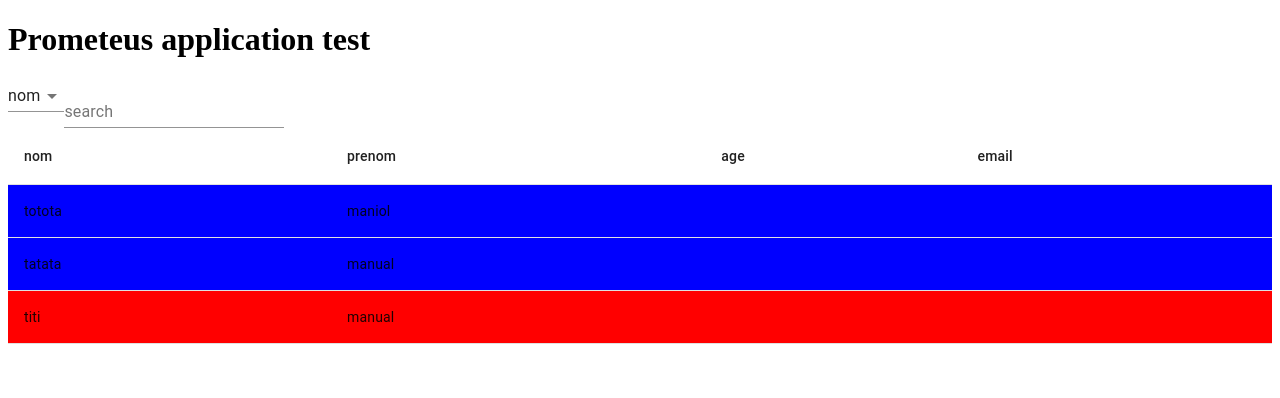
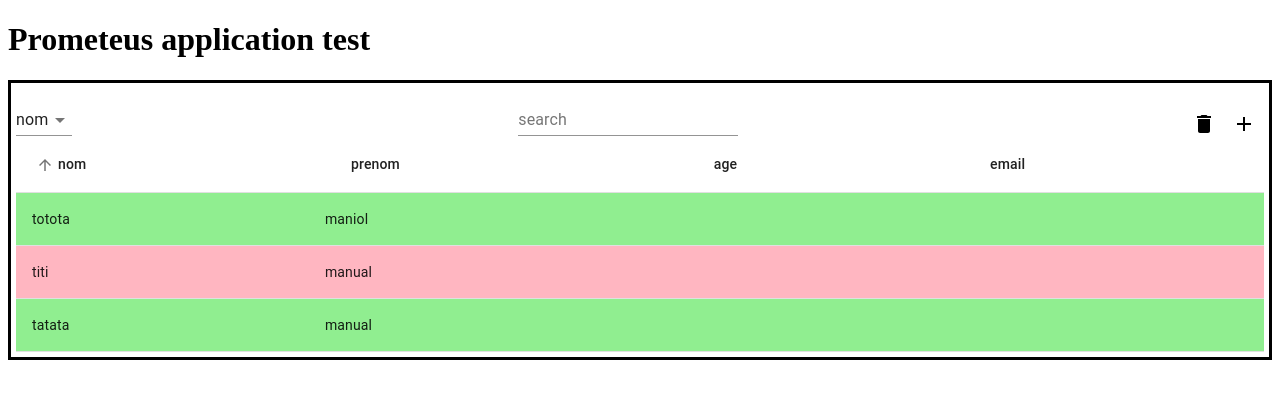
Before and after one commit to Florian-Thauvin/react-mvc-elementary, a React (Create React App) app in the folder prometeus/: page / in a window 1280 px wide. Shown: the top 398 px of the page. Built offline with nearby package versions, Linux system fonts and the light colour scheme.

Commit message:
Mise en place du tableau

```diff
--- a/prometeus/package.json
+++ b/prometeus/package.json
@@ -4,6 +4,7 @@
   "private": true,
   "dependencies": {
     "@material-ui/core": "^4.11.0",
+    "@material-ui/icons": "^4.9.1",
     "@testing-library/jest-dom": "^4.2.4",
     "@testing-library/react": "^9.5.0",
     "@testing-library/user-event": "^7.2.1",
@@ -11,6 +12,7 @@
     "@types/node": "^12.12.67",
     "@types/react": "^16.9.51",
     "@types/react-dom": "^16.9.8",
+    "chance": "^1.1.7",
     "mui": "0.0.1",
     "react": "^16.13.1",
     "react-dom": "^16.13.1",
--- a/prometeus/src/Home.tsx
+++ b/prometeus/src/Home.tsx
@@ -3,6 +3,8 @@
 import PrometeusWidgetTable from './view/common/complex/array/PrometeusWidgetTable';
 import PrometeusWidgetHierarchical from './view/common/complex/hierarchical/PrometeusWidgetHierarchical';
 import PrometeusWidgetTextInput from './view/common/elementary/PrometeusWidgetTextInput';
+
+import Avatar from '@material-ui/core/Avatar';
 
 import * as ModelSimulation from './ModelSimulation';
 
@@ -15,7 +17,9 @@
   return (
     <div>
       <h1>Prometeus application test</h1>
-      <PrometeusWidgetTable model = {ModelSimulation.personneFieldList}/>
+      <PrometeusWidgetTable model = {ModelSimulation.personneFieldList} formulaireToOpen = {<Avatar
+                src = {'/avatars/icons8-rick-sanchez-24.png'}
+            />}/>
    </div>
   );
 }
--- a/prometeus/src/utils/FieldUtils.ts
+++ b/prometeus/src/utils/FieldUtils.ts
@@ -41,7 +41,6 @@
     let gettedItem: any = null;
 
     for(const [key, value] of Object.entries(objectAttributes)) {
-        console.log(key)
         if(key === fieldName){
             gettedItem = value;
             break;
--- a/prometeus/src/utils/validation/GenericValidation.ts
+++ b/prometeus/src/utils/validation/GenericValidation.ts
@@ -1,5 +1,5 @@
 import { IModelField, defaultModelField } from '../../model/common/ModelField';
-import { EObjectType, IModelObject } from '../../model/common/ModelObject';
+import { EObjectType } from '../../model/common/ModelObject';
 import { EConstraintsType } from '../../model/common/ModelConstraints';
 
 import { getDeltaAttributes } from '../../utils/FieldUtils';
--- a/prometeus/src/view/common/complex/array/PrometeusWidgetTable.tsx
+++ b/prometeus/src/view/common/complex/array/PrometeusWidgetTable.tsx
@@ -16,6 +16,7 @@
 export interface inputProps {
     model: Array<IModelField>;
     headers?: Array<string>;
+    formulaireToOpen?: JSX.Element;
 }
 
 export interface ITableItem{
@@ -25,21 +26,53 @@
     isValid: boolean
 }
 
+function createTableItem(element: IModelField): ITableItem {
+    const errors: Array<EConstraintsType> = isValid(element);
+
+    return {
+        model: element,
+        isSelected: false,
+        errors: errors,
+        isValid: errors.length === 0
+    };
+}
+
 function convertModelToTableItems(model: Array<IModelField>): Array<ITableItem>{
     const converted: Array<ITableItem> = [];
 
     model.forEach((element: IModelField) => {
-        const errors: Array<EConstraintsType> = isValid(element);
-
-        converted.push({
-            model: element,
-            isSelected: false,
-            errors: errors,
-            isValid: errors.length === 0
-        });
+        converted.push(createTableItem(element));
     });
 
     return converted;
+}
+
+function generateDisplay(rowTable: Array<ITableItem>, headerToSearch: string, itemsToSearch: string, headerToSort: string, isAscending: boolean): Array<ITableItem>{
+    const newDisplay: Array<ITableItem> = [];
+
+    rowTable.forEach((element: ITableItem) => {
+        const value = getValueFromFieldName(element.model, headerToSearch).value;
+
+        if(value && value.toString().includes(itemsToSearch)){
+            newDisplay.push(element);
+        }
+    });
+
+    newDisplay.sort((a: ITableItem, b: ITableItem) => {
+        let order: number = -1;
+        const valueA: any = getValueFromFieldName(a.model, headerToSort).value;
+        const valueB: any = getValueFromFieldName(b.model, headerToSort).value;
+
+        if(isAscending){
+            order = valueA > valueB ? -1 : 1;
+        } else {
+            order = valueA < valueB ? -1 : 1;
+        }
+
+        return order;
+    });
+
+    return newDisplay;
 }
 
 function PrometeusWidgetTable(props: inputProps): JSX.Element {
@@ -49,31 +82,73 @@
     const [values, setValues] = useState<Array<ITableItem>>(convertModelToTableItems(model));
     const [displayValues, setDisplayValues] = useState<Array<ITableItem>>(values);
 
-    const [search, setSearch] = useState('');
-    const [searchItem, setSearchItem] = useState (displayHeaders[0]);
+    const [search, setSearch] = useState<string>('');
+    const [searchItem, setSearchItem] = useState<string>(displayHeaders[0]);
+
+    const [sort, setSort] = useState<string>(displayHeaders[0]);
+    const [isAscending, setIsAscending] = useState<boolean>(true);
 
     useEffect(()=>{
-        const newDisplay: Array<ITableItem> = [];
+        setDisplayValues(generateDisplay(values, searchItem, search, sort, isAscending));
+    }, [search, searchItem, values, sort, isAscending]);
 
-        values.forEach((element: ITableItem) => {
-            const value = getValueFromFieldName(element.model, searchItem).value;
-            console.log(value)
-            if(value && value.toString().includes(search)){
-                newDisplay.push(element);
+    function onAdd(element: IModelField){
+        const newValue = [...values, createTableItem(element)];
+        setValues(newValue);
+    }
+
+    function onSelect(element: ITableItem){
+        const newValue = [...values];
+
+        newValue.forEach((item) => {
+            if(item.model.key === element.model.key){
+                item.isSelected = !item.isSelected;
             }
         });
 
-        setDisplayValues(newDisplay);
-    }, [search, searchItem]);
+        setValues(newValue);
+    }
+
+    function onSort(newSort: string, newIsAscending: boolean){
+        setSort(newSort);
+        setIsAscending(newIsAscending);
+    }
+
+    function onDelete(){
+        const copyValues = [...values];
+        const newValue: Array<ITableItem> = [];
+
+        copyValues.forEach((item) => {
+            if(!item.isSelected){
+                newValue.push(item);
+            }
+        });
+
+        setValues(newValue);
+    }
 
     return (
-        <>
-            <CustomTableControler onNewSearch = {setSearch} onItemChanged = {setSearchItem} headers = {displayHeaders}/>
+        <div style = {
+            {
+                border: '3px solid black',
+                padding: '5px'
+            }
+        }>
+            <CustomTableControler
+                onNewSearch = {setSearch}
+                onItemChanged = {setSearchItem}
+                headers = {displayHeaders}
+
+                onAdd = {onAdd}
+                formulaireToOpen = {props.formulaireToOpen}
+
+                onDelete = {onDelete}
+            />
             <Table>
-                <CustomTableHeaders headers = {displayHeaders}/>
-                <CustomTableBody model = {displayValues} headers = {displayHeaders}/>
+                <CustomTableHeaders headers = {displayHeaders} onSort = {onSort}/>
+                <CustomTableBody model = {displayValues} headers = {displayHeaders} onSelection = {onSelect}/>
             </Table>
-        </>
+        </div>
     );
 }
 
--- a/prometeus/src/view/common/complex/array/subelements/CustomTableBody.tsx
+++ b/prometeus/src/view/common/complex/array/subelements/CustomTableBody.tsx
@@ -1,20 +1,17 @@
 import React from 'react';
 import { defaultModelField, IModelField } from '../../../../../model/common/ModelField';
 
-import Table from '@material-ui/core/Table';
 import TableBody from '@material-ui/core/TableBody';
 import TableCell from '@material-ui/core/TableCell';
-import TableContainer from '@material-ui/core/TableContainer';
-import TableHead from '@material-ui/core/TableHead';
 import TableRow from '@material-ui/core/TableRow';
-import Paper from '@material-ui/core/Paper';
 
 import { getDeltaAttributes } from '../../../../../utils/FieldUtils';
 import { ITableItem } from '../PrometeusWidgetTable';
 
 interface inputProps {
     model: Array<ITableItem>,
-    headers: Array<string>
+    headers: Array<string>,
+    onSelection: (element: ITableItem) => void
 }
 
 function getOrderedRows(element: IModelField, headers: Array<string>): Array<IModelField> {
@@ -26,7 +23,16 @@
             rows.push(attributes.get(header));
         }
     });
+
     return rows;
+}
+
+function getValidStyle(isValid: boolean){
+    return isValid ? {backgroundColor: 'lightgreen'} : {backgroundColor: 'lightpink'};
+}
+
+function getSelectedStyle(isSelected: boolean){
+    return  isSelected ? {border: '5px solid blue'} : {border: ''}
 }
 
 function CustomTableBody(props: inputProps): JSX.Element {
@@ -36,19 +42,25 @@
         <TableBody>
             {
                 model.map((element: ITableItem) => {
-                    const { model, isValid } = element;
+                    const { model, isValid, isSelected } = element;
                     return (
-                        <TableRow key={model.key}>
+                        <TableRow
+                            key={model.key}
+                            onClick={() => {props.onSelection(element)}}
+                            style = {
+                                {...getValidStyle(isValid), ...getSelectedStyle(isSelected)}
+                            }
+                        >
                             {
                                 getOrderedRows(model, headers).map((item: IModelField, index: number) => {
                                     return (
                                         item ?
                                             <TableCell
                                                 key={`${model.key}_${index}`}
-                                                style = {isValid ? {backgroundColor: 'blue'} : {backgroundColor: 'red'}}>
-                                                    {item.value.value}
+                                            >
+                                                {item.value.value}
                                             </TableCell>
-                                            :  <TableCell key={`${model.key}_${index}`}></TableCell>
+                                        :  <TableCell key={`${model.key}_${index}`}></TableCell>
                                     );
                                 })
                             }
--- a/prometeus/src/view/common/complex/array/subelements/CustomTableControler.tsx
+++ b/prometeus/src/view/common/complex/array/subelements/CustomTableControler.tsx
@@ -1,10 +1,15 @@
 import React, {useState} from 'react';
-import { IStringField, EStringInputType } from '../../../../../model/common/ModelField';
+import { IStringField, EStringInputType, IModelField } from '../../../../../model/common/ModelField';
 import { EObjectType } from '../../../../../model/common/ModelObject';
 import PrometeusWidgetTextInput from '../../../elementary/PrometeusWidgetTextInput';
 
 import MenuItem from '@material-ui/core/MenuItem';
 import Select from '@material-ui/core/Select';
+
+import DeleteIcon from '@material-ui/icons/Delete';
+import Icon from '@material-ui/icons/Add';
+
+import * as Personne from '../../../../../model/specific/Personne';
 
 const inputField: IStringField = {
     key: 'search',
@@ -20,16 +25,18 @@
 interface inputProps {
     onNewSearch: (search: string) => void,
     onItemChanged: (search: string) => void,
+
+    onAdd: (element: IModelField) => void,
+    formulaireToOpen?: JSX.Element;
+
+    onDelete: () => void,
+
     headers: Array<string>
-}
-
-interface IChangeValue {
-    name?: string | undefined;
-    value: string;
 }
 
 export function CustomTableControler(props: inputProps): JSX.Element {
     const [value, setValue] = useState(props.headers[0]);
+    const [showForm, setShowForm] = useState(false);
 
     function onItemChanged(e: React.ChangeEvent<any>){
         const newValue: string = e.target.value;
@@ -37,8 +44,23 @@
         props.onItemChanged(newValue);
     }
 
+    function changeForm(){
+        let isShow = showForm;
+        setShowForm(!isShow);
+    }
+
+    function onAdd(){
+        setShowForm(false);
+        props.onAdd(Personne.generate());
+    }
+
     return (
-        <>
+        <div key = {'table_controller'} style = {{
+            display: 'flex',
+            flexDirection: 'row',
+            justifyContent: 'space-between',
+            alignItems: 'flex-end'
+        }}>
             <Select
                 labelId="demo-simple-select-label"
                 id="demo-simple-select"
@@ -47,12 +69,30 @@
             >
                 {
                     props.headers.map((element) => {
-                        return <MenuItem value = {element}>{element}</MenuItem>
+                        return <MenuItem key = {element} value = {element}>{element}</MenuItem>
                     })
                 }
             </Select>
             <PrometeusWidgetTextInput field = {inputField} onChange = {(e) => {props.onNewSearch(e.target.value)}}/>
-        </>
+
+            <div style = {
+                {
+                    width: '80px',
+                    display: 'flex',
+                    justifyContent: 'space-around',
+                }
+            }>
+                <DeleteIcon onClick={props.onDelete}/>
+                <Icon className="fa fa-plus-circle" onClick={changeForm}>add_circle</Icon>
+                {
+                    showForm ?
+                        <div onClick = {onAdd}>
+                            {props.formulaireToOpen}
+                        </div>
+                        : undefined
+                }
+            </div>
+        </div>
     );
 }
 
--- a/prometeus/src/view/common/complex/array/subelements/CustomTableHeaders.tsx
+++ b/prometeus/src/view/common/complex/array/subelements/CustomTableHeaders.tsx
@@ -1,20 +1,59 @@
-import React from 'react';
+import React, { useState } from 'react';
 
 import TableHead from '@material-ui/core/TableHead';
 import TableRow from '@material-ui/core/TableRow';
 import TableCell from '@material-ui/core/TableCell';
+import TableSortLabel from '@material-ui/core/TableSortLabel';
 
 interface inputProps {
-    headers: Array<string>
+    headers: Array<string>,
+    onSort: (header: string, isAscending: boolean) => void
 }
 
+type ascendingType = 'asc' | 'desc';
+
 function CustomTableHeaders(props: inputProps): JSX.Element {
+    const [activeSorting, setActiveSorting] = useState<string>(props.headers[0]);
+    const [isAscending, setIsAscending] = useState<boolean>(true);
+
+    function onSort(header: string){
+        if(activeSorting !== header){
+            setIsAscending(true);
+            setActiveSorting(header);
+        } else {
+            setIsAscending(!isAscending);
+        }
+
+        props.onSort(activeSorting, isAscending);
+    }
+
+    function getAscending(header: string):  ascendingType{
+        let ascending: ascendingType = 'asc';
+
+        if(activeSorting === header && !isAscending) {
+            ascending = 'desc';
+        }
+
+        return ascending;
+    }
+
     return (
         <TableHead>
             <TableRow>
                 {
                     props.headers.map((header: string) => {
-                        return (<TableCell key = {`table_header_${header}`}> {header} </TableCell>);
+                        return (
+                            <TableCell
+                                key = {`table_header_${header}`}
+                            >
+                                <TableSortLabel
+                                    active={activeSorting === header}
+                                    direction={getAscending(header)}
+                                    onClick={() => {onSort(header)}}
+                                />
+                                {header}
+                            </TableCell>
+                        );
                     })
                 }
             </TableRow>
```
Also changed, not shown: prometeus/src/model/specific/Personne.ts (+10 -6 lines), 1 other file (tests, documents, lock files or other folders).
